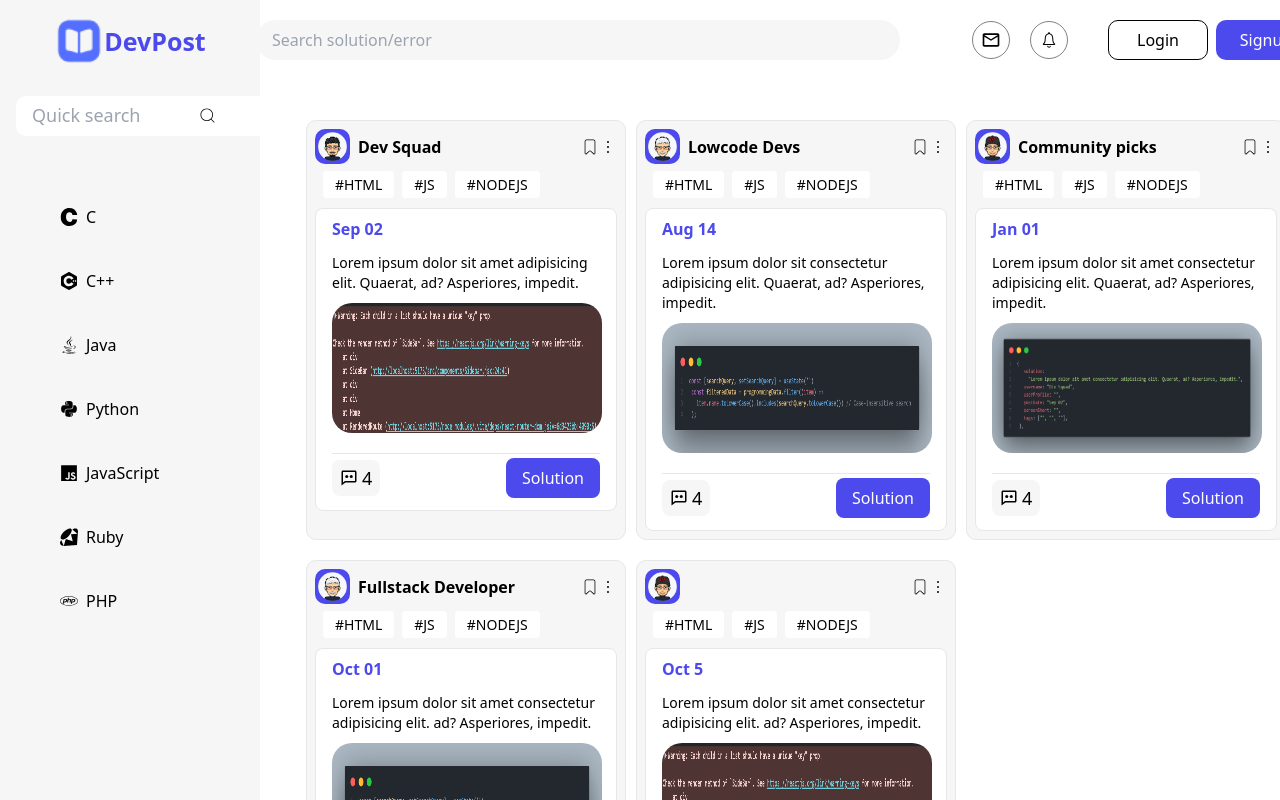
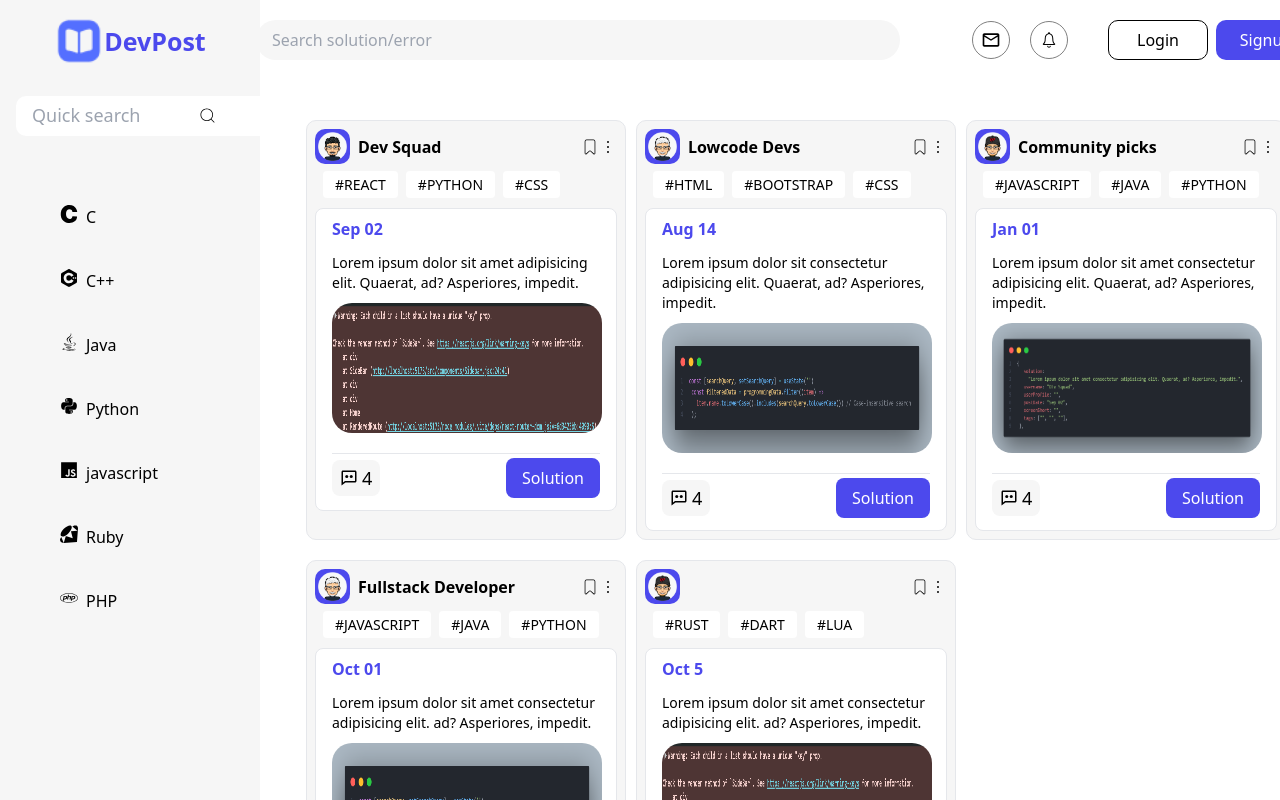
Before and after one commit to GideonJulian/DevPost, a React (Vite) app: page / in a window 1280 px wide. Shown: the top 800 px of the page. Built offline with nearby package versions, Linux system fonts and the light colour scheme.

Commit message:
Programming language filtering updated

```diff
--- a/src/components/PostCard.jsx
+++ b/src/components/PostCard.jsx
@@ -2,7 +2,7 @@ import React from "react";
 import { AiOutlineMore } from "react-icons/ai";
 import { CiBookmark } from "react-icons/ci";
 import { BiCommentDots } from "react-icons/bi";
-const PostCard = ({ imgSrc, desc, usrename, datePosted, profileImg }) => {
+const PostCard = ({ imgSrc, desc, usrename, datePosted, profileImg, tags}) => {
   return (
     <div className="post-card border border-input hover:shadow shadow-black-700">
       <div className="top-row flex justify-between">
@@ -22,15 +22,14 @@ const PostCard = ({ imgSrc, desc, usrename, datePosted, profileImg }) => {
         </div>
       </div>
       <div className="tags-list mt-2">
-        <span className="text-sm px-3 py-1 bg-white ml-2 rounded">
-          #HTML
+        {
+          tags.map((tag)=> (
+            <span className="text-sm px-3 py-1 bg-white ml-2 rounded">
+              #{tag}
         </span>
-        <span className="text-sm px-3 py-1 bg-white ml-2 rounded">
-          #JS
-        </span>
-        <span className="text-sm px-3 py-1 bg-white ml-2 rounded">
-          #NODEJS
-        </span>
+          ))
+        }
+
       </div>
       <div className="middle-row w-full bg-white rounded rounded-lg border border-input py-2 px-4 mt-3">
         <h4 className="post-date  font-bold text-main-blue mb-3">{datePosted}</h4>
--- a/src/components/Sidebar.jsx
+++ b/src/components/Sidebar.jsx
@@ -3,7 +3,7 @@ import logo from "../assets/logo.png";
 import { CiSearch } from "react-icons/ci";
 import progrommingData from "../utils/progrommingList";
 import { FaTimes } from "react-icons/fa";
-const SideBar = ({ closeSidebar }) => {
+const SideBar = ({ closeSidebar, onSelectLanguage }) => {
   const [searchQuery, setSearchQuery] = useState("");
   const filteredData = progrommingData.filter((item) =>
     item.name.toLowerCase().includes(searchQuery.toLowerCase())
@@ -40,12 +40,15 @@ const SideBar = ({ closeSidebar }) => {
           height: '450px'
         }}
       >
-        {filteredData.map((items) => (
-          <div className="flex items-center gap-2 mt-5">
+        {filteredData.map((languages) => (
+          <div className="flex languages-center gap-2 mt-5"  key={languages.id} onClick={() => {
+            console.log('Clicked Language:', languages)
+            onSelectLanguage(languages);
+          }}>
             <span className="icon text-lg">
-              <items.icon />
+              <languages.icon />
             </span>
-            <span className="name">{items.name}</span>
+            <span className="name">{languages.name}</span>
           </div>
         ))}
       </ul>
--- a/src/index.css
+++ b/src/index.css
@@ -183,7 +183,8 @@ html{
         display: none;
     }
     .home-nav-container .nav-icons{
-        display: none;
+        gap: 9px;
+        margin-right: 12px;
     }
     .open-sidebar{
         display: block;
--- a/src/pages/Home.jsx
+++ b/src/pages/Home.jsx
@@ -9,6 +9,7 @@ import { useState } from "react";
 const Home = () => {
   const [sidebarOpen, setSidebarOpen] = useState(false);
 
+
   // Function to toggle the sidebar
   const toggleSidebar = () => {
     setSidebarOpen(!sidebarOpen);
@@ -16,6 +17,16 @@ const Home = () => {
   const closeSidebar = () => {
     setSidebarOpen(false);
   };
+  const [selectedLanguage, setSelectedlanguage ] = useState(null)
+
+
+  const filteredPost = selectedLanguage ? PostDetails.filter(post =>
+    post.tags.some(tag => tag.toLowerCase() === selectedLanguage.name.toLowerCase())
+  ):
+  PostDetails
+  console.log('Selected Language:', selectedLanguage);
+  console.log('Filtered Posts:', filteredPost);
+
   return (
     <div className="flex  home-container">
       <div
@@ -23,7 +34,7 @@ const Home = () => {
           sidebarOpen ? "open" : "sidebar"
         } md:translate-x-0`}
       >
-        <SideBar closeSidebar={closeSidebar}/>
+        <SideBar closeSidebar={closeSidebar} onSelectLanguage={setSelectedlanguage}/>
       </div>
 
       <div className="home-content mt-5 w-full">
@@ -32,17 +43,25 @@ const Home = () => {
         </span>
         <div className="home-nav">
           <Navbar />
+
         </div>
         <div className="posts ">
-          {PostDetails.map((items) => (
+        {/* <h1>{selectedLanguage ? `${selectedLanguage} Posts` : 'All Posts'}</h1> */}
+          {
+            filteredPost.length > 0 ? (
+              filteredPost.map((items) => (
                 <PostCard
-              desc={items.solution}
+                  desc={items.erroTitle}
                   imgSrc={items.screenShort}
                   usrename={items.username}
                   datePosted={items.postDate}
                   profileImg={items.userProfile}
+                  key={items.id}
+                  tags={items.tags}
                 />
-          ))}
+              ))
+            ):<p>No post is available for this language </p>
+          }
         </div>
       </div>
     </div>
--- a/src/utils/PostDetails.js
+++ b/src/utils/PostDetails.js
@@ -10,49 +10,59 @@ import userimg3 from '../assets/images/userimg3.png'
 
 const PostDetails = [
   {
-    solution:
+    id: 1,
+    erroTitle:
       "Lorem ipsum dolor sit amet  adipisicing elit. Quaerat, ad? Asperiores, impedit.",
     username: "Dev Squad",
     userProfile: userimg1,
     postDate: "Sep 02",
     screenShort: errorImg1,
-    tags: ["", "", ""],
+    tags: ["REACT", "PYTHON", "CSS"],
+    // language: 'Typescript'
   },
   {
-    solution:
+    id: 2,
+    erroTitle:
       "Lorem ipsum dolor sit  consectetur adipisicing elit. Quaerat, ad? Asperiores, impedit.",
     username: "Lowcode Devs",
     userProfile: userimg2,
     postDate: "Aug 14",
     screenShort: errorImg2,
-    tags: ["", "", ""],
+    tags: ["HTML", "BOOTSTRAP", "CSS"],
+    // language: 'html'
   },
   {
-    solution:
+    id:3 ,
+    erroTitle:
       "Lorem ipsum dolor sit amet consectetur adipisicing elit. Quaerat, ad? Asperiores, impedit.",
     username: "Community picks",
     userProfile: userimg3,
     postDate: "Jan 01",
     screenShort: errorImg3,
-    tags: ["", "", ""],
+    tags: ["JAVASCRIPT", "JAVA", "PYTHON"],
+    language: 'css'
   },
   {
-    solution:
+    id: 4 ,
+    erroTitle:
       "Lorem ipsum dolor sit amet consectetur adipisicing elit.  ad? Asperiores, impedit.",
     username: "Fullstack Developer",
     userProfile: userimg2,
     postDate: "Oct 01",
     screenShort: errorImg2,
-    tags: ["", "", ""],
+    tags: ["JAVASCRIPT", "JAVA", "PYTHON"],
+    // language: 'javascript'
   },
   {
-    solution:
+    id: 5,
+    erroTitle:
       "Lorem ipsum dolor sit amet consectetur adipisicing elit.  ad? Asperiores, impedit.",
     username: "",
     userProfile: userimg3,
     postDate: "Oct 5",
     screenShort: errorImg1,
-    tags: ["", "", ""],
+    tags: ["RUST", "DART", "LUA"],
+    // language: 'Python'
   },
 ];
 export default PostDetails;
--- a/src/utils/progrommingList.js
+++ b/src/utils/progrommingList.js
@@ -1,158 +1,198 @@
 import { FaJava, FaPython, FaJs, FaReact, FaHtml5, FaCss3Alt, FaNodeJs, FaPhp, FaSwift, FaRust, FaAngular, FaVuejs, FaLaravel, FaDocker, FaUnity } from 'react-icons/fa';
 import { SiC, SiCplusplus, SiTypescript, SiRuby, SiGo, SiPerl, SiDart, SiKotlin, SiR, SiScala, SiElixir, SiHaskell, SiLua, SiSpringboot, SiTensorflow, SiPytorch, SiFlask, SiDjango, SiElectron, SiUnrealengine, SiArduino, SiMicropython, SiKubernetes } from 'react-icons/si';
 
-const progrommingData = [
+// Generate a unique ID for each programming language/framework
+const programmingData = [
   {
+    id: 1,
     name: "C",
     icon: SiC
   },
   {
+    id: 2,
     name: "C++",
     icon: SiCplusplus
   },
   {
+    id: 3,
     name: "Java",
     icon: FaJava
   },
   {
+    id: 4,
     name: "Python",
     icon: FaPython
   },
   {
-    name: "JavaScript",
-    icon: FaJs
+    id: 5,
+    icon: FaJs,
+    name: "javascript",
   },
   {
+    id: 6,
     name: "Ruby",
     icon: SiRuby
   },
   {
+    id: 7,
     name: "PHP",
     icon: FaPhp
   },
   {
+    id: 8,
     name: "Swift",
     icon: FaSwift
   },
   {
+    id: 9,
     name: "Go",
     icon: SiGo
   },
   {
+    id: 10,
     name: "Rust",
     icon: FaRust
   },
   {
+    id: 11,
     name: "TypeScript",
     icon: SiTypescript
   },
   {
+    id: 12,
     name: "Kotlin",
     icon: SiKotlin
   },
   {
+    id: 13,
     name: "Perl",
     icon: SiPerl
   },
   {
+    id: 14,
     name: "Dart",
     icon: SiDart
   },
   {
+    id: 15,
     name: "R",
     icon: SiR
   },
   {
+    id: 16,
     name: "Scala",
     icon: SiScala
   },
   {
+    id: 17,
     name: "Elixir",
     icon: SiElixir
   },
   {
+    id: 18,
     name: "Haskell",
     icon: SiHaskell
   },
   {
+    id: 19,
     name: "Lua",
     icon: SiLua
   },
   {
+    id: 20,
     name: "HTML",
     icon: FaHtml5
   },
   {
+    id: 21,
     name: "CSS",
     icon: FaCss3Alt
   },
   {
+    id: 22,
     name: "React",
     icon: FaReact
   },
   {
+    id: 23,
     name: "Angular",
     icon: FaAngular
   },
   {
+    id: 24,
     name: "Vue.js",
     icon: FaVuejs
   },
   {
+    id: 25,
     name: "Node.js",
     icon: FaNodeJs
   },
   {
+    id: 26,
     name: "Django",
     icon: SiDjango
   },
   {
+    id: 27,
     name: "Flask",
     icon: SiFlask
   },
   {
+    id: 28,
     name: "Spring Boot",
     icon: SiSpringboot
   },
   {
+    id: 29,
     name: "Laravel",
     icon: FaLaravel
   },
   {
+    id: 30,
     name: "Docker",
     icon: FaDocker
   },
   {
+    id: 31,
     name: "Kubernetes",
     icon: SiKubernetes
   },
   {
+    id: 32,
     name: "Unity",
     icon: FaUnity
   },
   {
+    id: 33,
     name: "Unreal Engine",
     icon: SiUnrealengine
   },
   {
+    id: 34,
     name: "TensorFlow",
     icon: SiTensorflow
   },
   {
+    id: 35,
     name: "PyTorch",
     icon: SiPytorch
   },
   {
+    id: 36,
     name: "Electron",
     icon: SiElectron
   },
   {
+    id: 37,
     name: "Arduino",
     icon: SiArduino
   },
   {
+    id: 38,
     name: "Micropython",
     icon: SiMicropython
   }
 ];
-export default progrommingData;
+
+export default programmingData;
```
Lines whose indentation alone changed are shown as unchanged.
